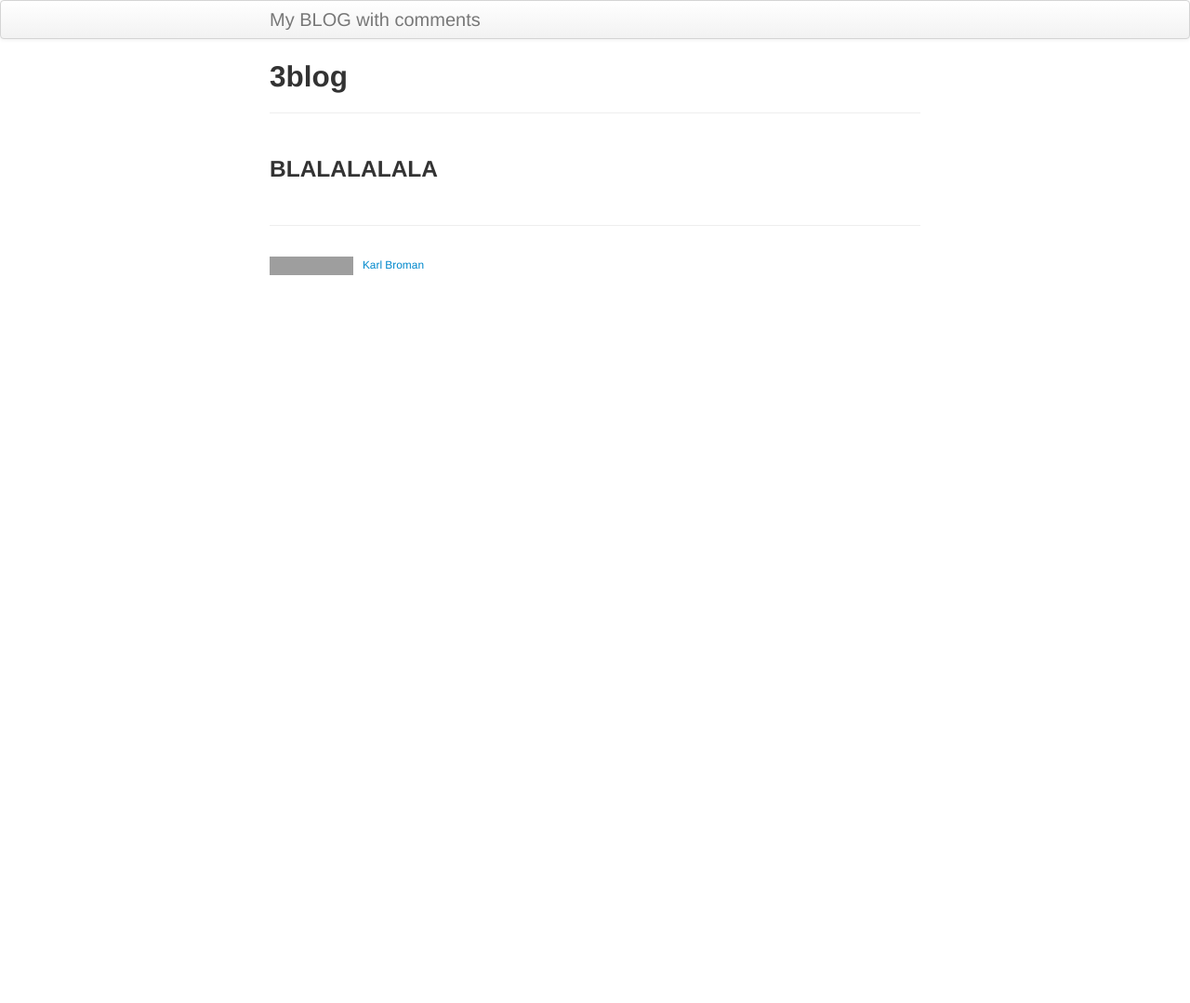
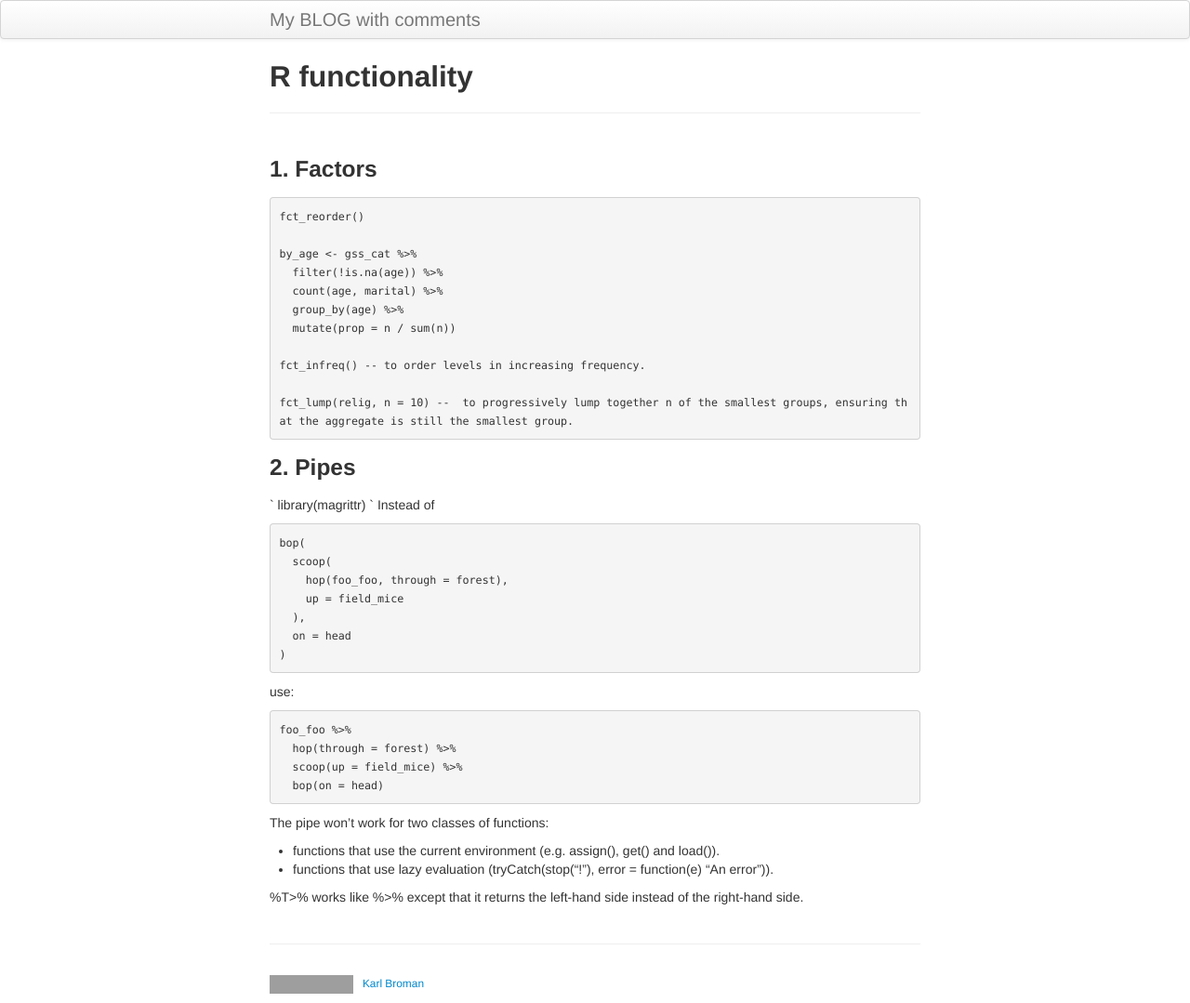
Before and after one commit to yunigma/ynigma.github.io, a Jekyll site: the page built from pages/3blog.md, in a window 1280 px wide. Shown: the whole page at 93% size. Built offline with Jekyll 4.4.1, drawn with Linux system fonts in a browser that asks for light colours; comment, search, counter and statistics services are not loaded; before the commit the page ends 900 px from its top, so only the background shows below that; grey boxes are pictures that could not be loaded.

Commit message:
second blog is added

````diff
--- a/pages/3blog.md
+++ b/pages/3blog.md
@@ -1,7 +1,47 @@
 ---
 layout: page
-title: 3blog
+title: R functionality
 description: This page is reserved for my 3d BLOG.
 ---
 
-### BLALALALALA
+### 1. Factors
+```
+fct_reorder()
+
+by_age <- gss_cat %>%
+  filter(!is.na(age)) %>%
+  count(age, marital) %>%
+  group_by(age) %>%
+  mutate(prop = n / sum(n))
+
+fct_infreq() -- to order levels in increasing frequency.
+
+fct_lump(relig, n = 10) --  to progressively lump together n of the smallest groups, ensuring that the aggregate is still the smallest group.
+```
+### 2. Pipes
+`
+library(magrittr)
+`
+Instead of
+```
+bop(
+  scoop(
+    hop(foo_foo, through = forest),
+    up = field_mice
+  ),
+  on = head
+)
+```
+use:
+```
+foo_foo %>%
+  hop(through = forest) %>%
+  scoop(up = field_mice) %>%
+  bop(on = head)
+```
+The pipe won’t work for two classes of functions:
+
+- functions that use the current environment (e.g. assign(), get() and load()).
+- functions that use lazy evaluation (tryCatch(stop("!"), error = function(e) "An error")).
+
+ %T>% works like %>% except that it returns the left-hand side instead of the right-hand side.
````
Also changed, not shown: index.md (+1 -1 lines), pages/1blog.md (+29 -3 lines).
